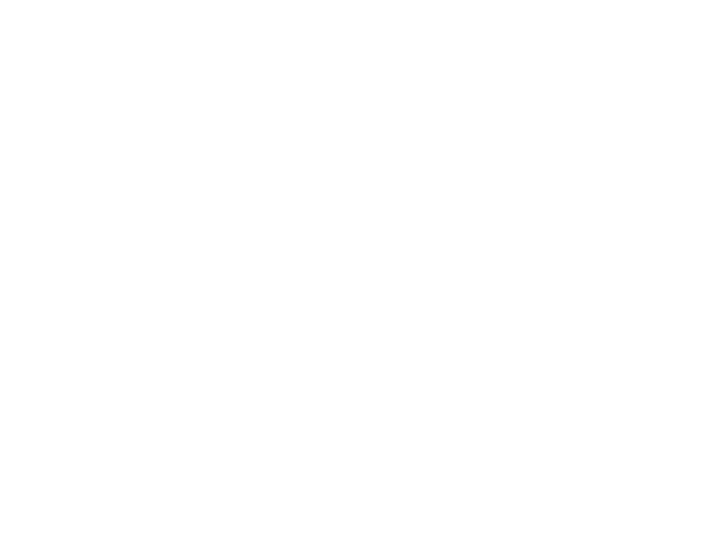
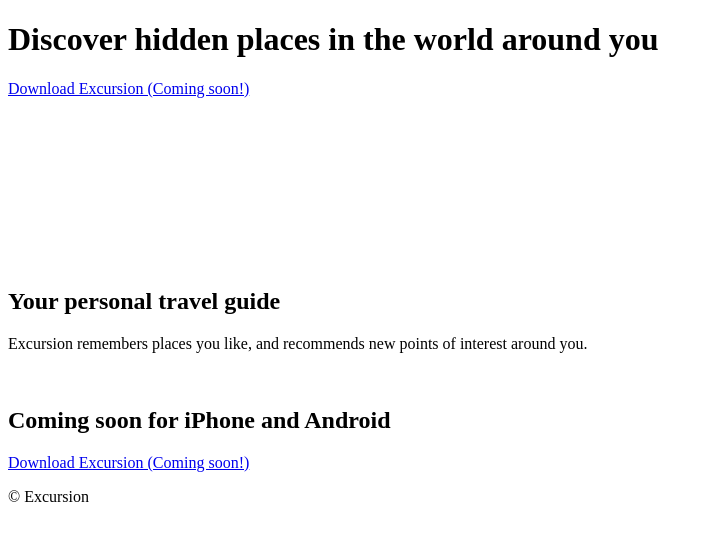
Before and after one commit to foley179/excursion, a plain HTML site: page index.html in a window 1280 px wide. Shown: the whole page, without its empty margins (0-713 px from the left). Drawn offline with Linux system fonts and the light colour scheme.

Commit message:
Fill html text and tags

```diff
--- a/index.html
+++ b/index.html
@@ -1,20 +1,28 @@
 <!DOCTYPE html>
 <html lang="en">
 <head>
-	<title></title>
+	<title>Excursion</title>
 	<meta charset="utf-8">
 	<meta name="viewport" content="width=device-width, initial-scale=1.0">
 	<link href="./resources/css/style.css" rel="stylesheet" type="text/css">
+
 </head>
 <body>
 	<header>
-		<h1></h1>
+		<h1>Discover hidden places in the world around you</h1>
 	</header>
 	<main>
-
+        <p><a href="#">Download Excursion (Coming soon!)</a></p>
+        <video></video> <!--video here-->
+        <h2>Your personal travel guide</h2>
+        <p>Excursion remembers places you like, and recommends new points of interest around you.</p>
+        <img> <!--camp-->
+        <img> <!--phone-->
+        <h2>Coming soon for iPhone and Android</h2>
+        <p><a href="#">Download Excursion (Coming soon!)</a></p>
 	</main>
 	<footer>
-
+        &copy; Excursion
 	</footer>
 </body>
 </html>
```
